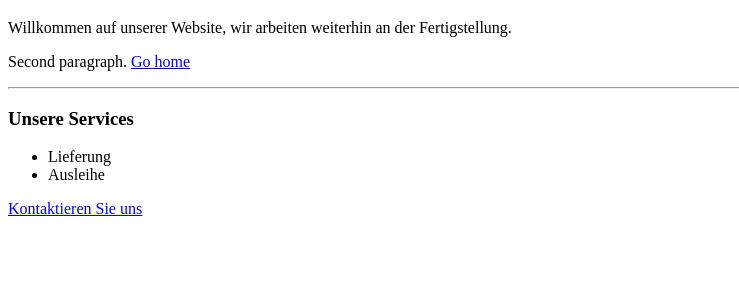
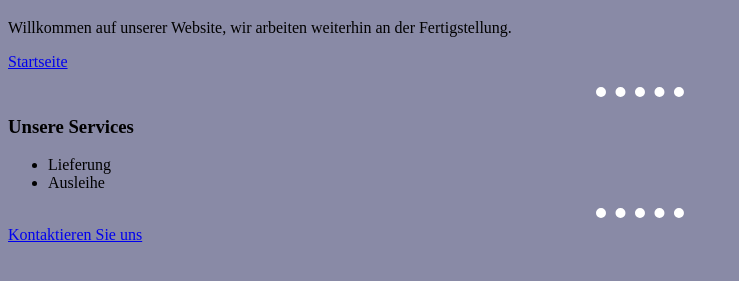
Before and after one commit to joeyr96/test, a plain HTML site: page index.html in a window 1280 px wide. Shown: the part 373-654 px from the top of the page, without its empty margins (0-739 px from the left). Drawn offline with Linux system fonts and the light colour scheme.

Commit message:
first internal css applied

```diff
--- a/index.html
+++ b/index.html
@@ -7,6 +7,18 @@
 
 <head>
     <title>Getränkemarkt Kopf</title>
+    <style>
+        body {
+            background-color: #898AA6;
+        }
+
+        hr {
+            border-style: dotted none none;
+            width: 7%;
+            border-color: white;
+            border-width: 10px;
+        }
+    </style>
     <meta charset="utf-8">
     <meta http-equiv="X-UA-Compatible" content="IE=edge">
     <title></title>
@@ -14,7 +26,6 @@
     <meta name="viewport" content="width=device-width, initial-scale=1">
     <link rel="stylesheet" href="">
 </head>
-
 
 <body>
     <img src="https://www.mcs.eu/Sortiment/Getraenke/image-thumb__270__draftImage/sortiment_getraenk.png"
@@ -24,13 +35,14 @@
         <![endif]-->
     <h1>Getränkemarkt Kopf</h1>
     <p>Willkommen auf unserer Website, wir arbeiten weiterhin an der Fertigstellung.</p>
-    <p>Second paragraph. <a href="index.html">Go home</a></p>
+    <p><a href="index.html">Startseite</a></p>
     <hr>
     <h3>Unsere Services</h3>
     <ul>
         <li>Lieferung</li>
         <li>Ausleihe</li>
     </ul>
+    <hr>
     <a href="contact.html">Kontaktieren Sie uns</a>
     <script src="" async defer></script>
 </body>
```
